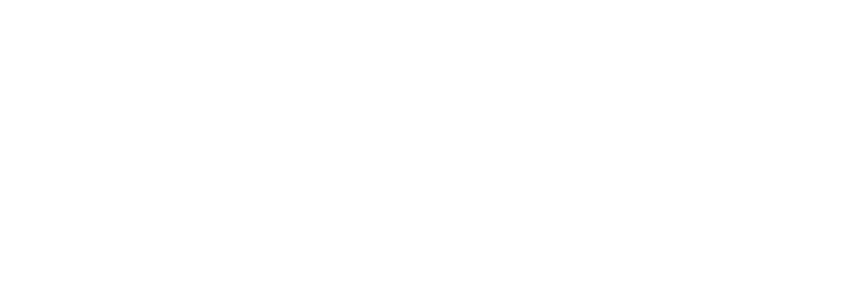
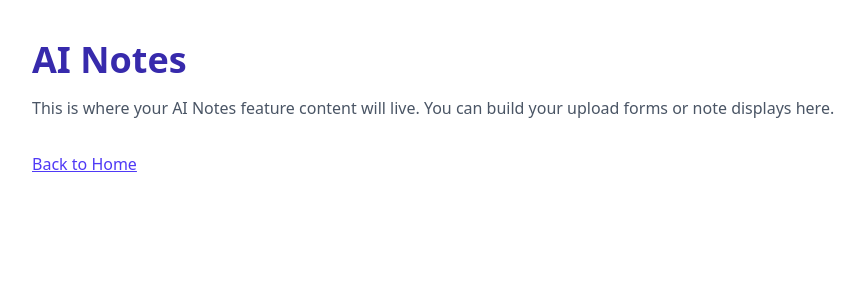
Before and after one commit to aryajidhruv/techflow, a React (Vite) app: page /ai-tutor in a window 1280 px wide. Before the commit this address had no page. Shown: the top 300 px of the page, without its empty margins (8-872 px from the left). Built offline with nearby package versions, Linux system fonts and the light colour scheme.

Commit message:
features card landing page

```diff
--- /dev/null
+++ b/src/AiFlashCards.jsx
@@ -0,0 +1,13 @@
+import React from 'react';
+import { Link } from 'react-router-dom';
+
+const AiFlashCards = () => {
+  return (
+    <div className="min-h-screen bg-green-50 p-10">
+      <h1 className="text-4xl font-bold text-indigo-800">AI Flashcards</h1>
+      <Link to="/" className="mt-8 inline-block text-indigo-600 underline">Back to Home</Link>
+    </div>
+  );
+};
+
+export default AiFlashCards; // This must match your import name
--- /dev/null
+++ b/src/AiQuiz.jsx
@@ -0,0 +1,12 @@
+import React from 'react'
+import { Link } from 'react-router-dom';
+const AiQuiz = () => {
+  return (
+    <div className='min-h-screen '>
+        <p className='mt-4 text-2xl text-black'>Ai quiz here</p>
+      <Link to ="/" className="mt-8 inline-block text-indigo-600 underline">Back to Home</Link>
+    </div>
+  )
+}
+
+export default AiQuiz;
--- /dev/null
+++ b/src/AiTutor.jsx
@@ -0,0 +1,17 @@
+import React from 'react';
+import { Link } from 'react-router-dom';
+
+const AiTutor = () => {
+  return (
+    <div className="min-h-screen bg-white p-10">
+      <h1 className="text-4xl font-bold text-indigo-800">AI Notes</h1>
+      <p className="mt-4 text-gray-600">
+        This is where your AI Notes feature content will live.
+        You can build your upload forms or note displays here.
+      </p>
+      <Link to ="/" className="mt-8 inline-block text-indigo-600 underline">Back to Home</Link>
+    </div>
+  );
+};
+
+export default AiTutor;
--- a/src/App.jsx
+++ b/src/App.jsx
@@ -6,6 +6,9 @@
 import { useRef } from 'react';
 pdfjs.GlobalWorkerOptions.workerSrc = `//unpkg.com/pdfjs-dist@${pdfjs.version}/build/pdf.worker.min.js`;
 import AiNotes from './AiNotes';
+import AiTutor from './AiTutor';
+import AiQuiz from './AiQuiz';
+import AiFlashCards from './AiFlashcards';
 import{ BrowserRouter as Router, Routes ,Route ,Link} from 'react-router-dom';
 
 const LandingPage = ()=> {
@@ -70,26 +73,35 @@
 
 
             '>
+                {/* ai notees */}
 
             <Link to="/ai-notes" className='rounded-lg p-2 hover:bg-indigo-50  text-m transition-all'>
             <h4 className="text-indigo-800 font-bold text-m">AI Notes</h4>
             <p className="text-(--dark-gray) text-s font-normal leading-relaxed">Automatically turn your lectures into easy-to-follow notes.</p>
+
             </Link>
 
-            <a href="#tutor" className="group/item p-2 rounded-lg hover:bg-indigo-50 transition-all">
+            {/* ai tutor */}
+
+            <Link to="/ai-tutor" className="group/item p-2 rounded-lg hover:bg-indigo-50 transition-all">
         <h4 className="text-indigo-800  font-bold text-m">AI Tutor</h4>
         <p className="text-(--dark-gray) text-s font-normal ">Instantly get clear answers from your study content.</p>
-      </a>
+      </Link>
 
-      <a href="#quizzes" className="group/item p-2 rounded-lg hover:bg-indigo-50 transition-all">
+
+      {/* ai quiz */}
+
+      <Link to='/ai-quiz' className="group/item p-2 rounded-lg hover:bg-indigo-50 transition-all">
         <h4 className="text-indigo-800  font-bold text-m">AI Quizzes</h4>
         <p className="text-(--dark-gray) text-s font-normal ">Quickly generate quizzes from your materials to test understanding.</p>
-      </a>
+      </Link>
 
-      <a href="#flashcards" className="group/item p-2 rounded-lg hover:bg-indigo-50 transition-all">
+      {/* ai flashcards */}
+
+      <Link to="/ai-flashcards" className="group/item p-2 rounded-lg hover:bg-indigo-50 transition-all">
         <h4 className="text-indigo-800  font-bold text-m">AI Flashcards</h4>
         <p className="text-(--dark-gray) text-s font-normal ">Create personalized flashcards automatically to memorize faster.</p>
-      </a>
+      </Link>
 
             </div>
            </a>
@@ -684,12 +696,20 @@
             <Routes> {/* When URL is "/", show the LandingPage */}
                 <Route path='/' element={<LandingPage/>}/>
                 <Route path='/ai-notes' element={<AiNotes/>}/>
+                <Route path='/ai-tutor' element={<AiTutor/>}/>
+                <Route path='/ai-quiz' element={<AiQuiz/>}/>
+
+                <Route path='/ai-flashcards' element={<AiFlashCards/>}/>
 
             </Routes>
 
 
 
         </Router>
+
+
+
+
     )
 }
 
```
